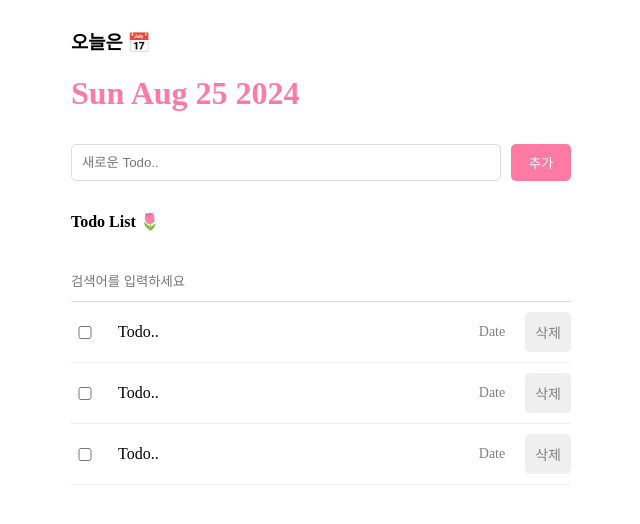
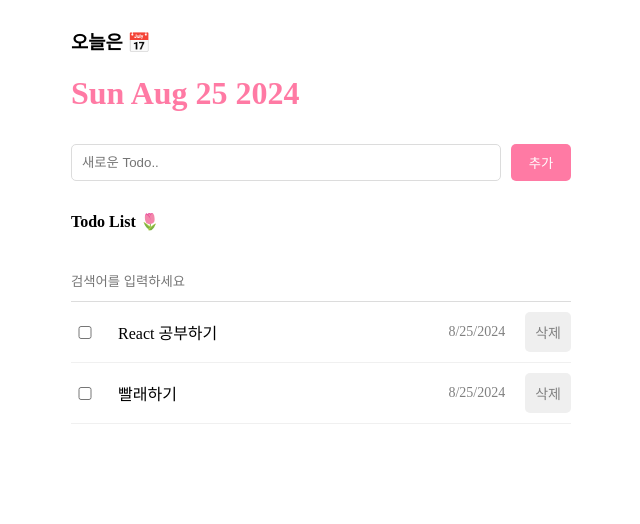
Before and after one commit to bnsxu/onebite-react, a React (Vite) app in the folder section08/: page / in a window 1280 px wide. Shown: the top 524 px of the page, without its empty margins (319-959 px from the left). Built offline with nearby package versions, Linux system fonts and the light colour scheme.

Commit message:
Read - 투두리스트 렌더링하기

```diff
--- a/section08/src/App.jsx
+++ b/section08/src/App.jsx
@@ -38,7 +38,7 @@
     <div className="App">
       <Header />
       <Editor onCreate={onCreate} />
-      <List />
+      <List todos={todos}/>
     </div>
   );
 }
--- a/section08/src/components/List.jsx
+++ b/section08/src/components/List.jsx
@@ -1,15 +1,32 @@
 import "./List.css";
 import TodoItem from "./TodoItem";
+import { useState } from "react";
 
-const List = () => {
+const List = ({todos}) => {
+    const [search, setSearch] = useState("");
+
+    const onChangeSearch = (e) => {
+        setSearch(e.target.value);
+    };
+
+    const getFilteredData = () => {
+        if(search === ""){
+            return todos;
+        }
+        return todos.filter((todo) => todo.content.toLowerCase()
+        .includes(search.toLowerCase()));
+    };
+
+    const filteredTodos =  getFilteredData();
+
     return (
         <div className="List">
             <h4>Todo List 🌷</h4>
-            <input placeholder="검색어를 입력하세요" />
+            <input value={search} onChange={onChangeSearch} placeholder="검색어를 입력하세요" />
             <div className="todos_wrapper">
-                <TodoItem />
-                <TodoItem />
-                <TodoItem />
+                {filteredTodos.map((todo) => {
+                    return <TodoItem key={todo.id} {...todo} />;
+                })}
             </div>
         </div>
     );
--- a/section08/src/components/TodoItem.jsx
+++ b/section08/src/components/TodoItem.jsx
@@ -1,11 +1,11 @@
 import "./TodoItem.css";
 
-const TodoItem = () => {
+const TodoItem = ({id, isDone, content, date}) => {
     return (
         <div className="TodoItem">
-            <input type="checkbox" />
-            <div className="content">Todo.. </div>
-            <div className="date">Date</div>
+            <input readOnly type="checkbox" />
+            <div className="content">{content}</div>
+            <div className="date">{new Date(date).toLocaleDateString()}</div>
             <button>삭제</button>
         </div>
     );
```
